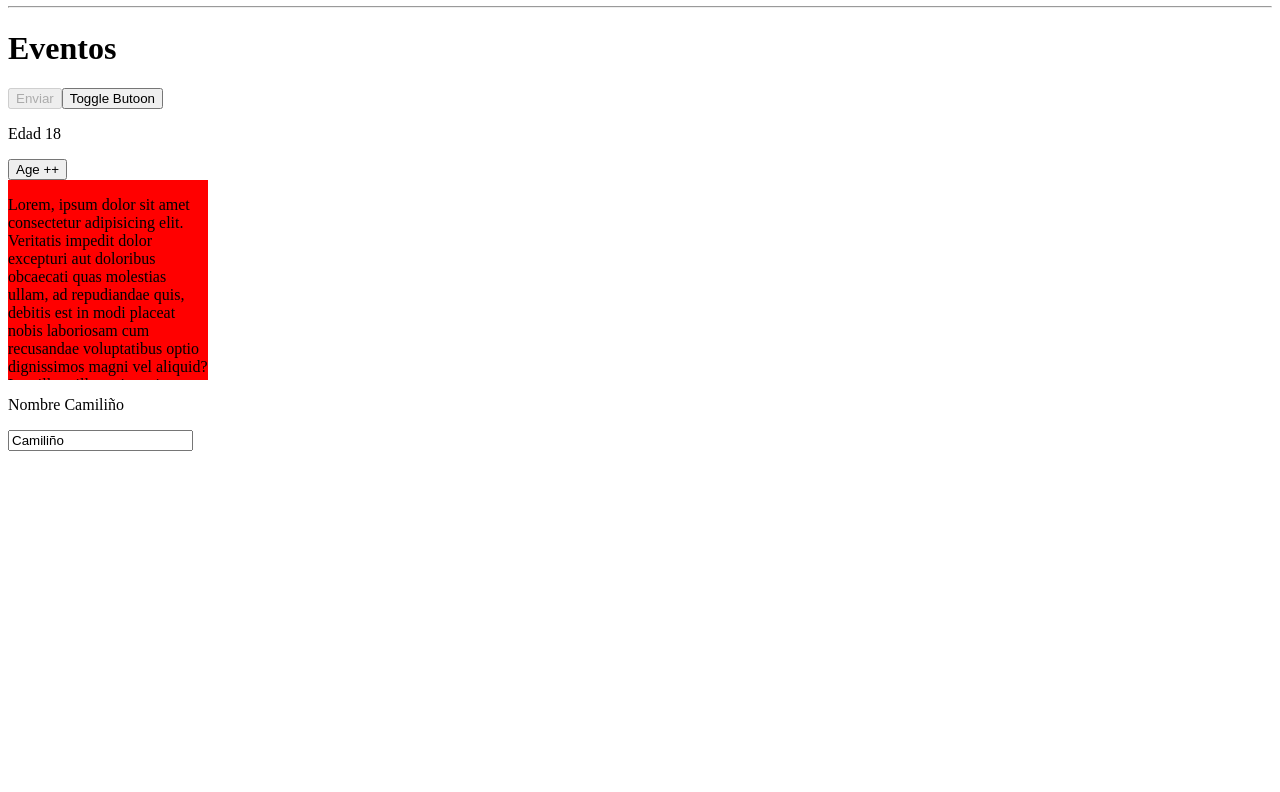
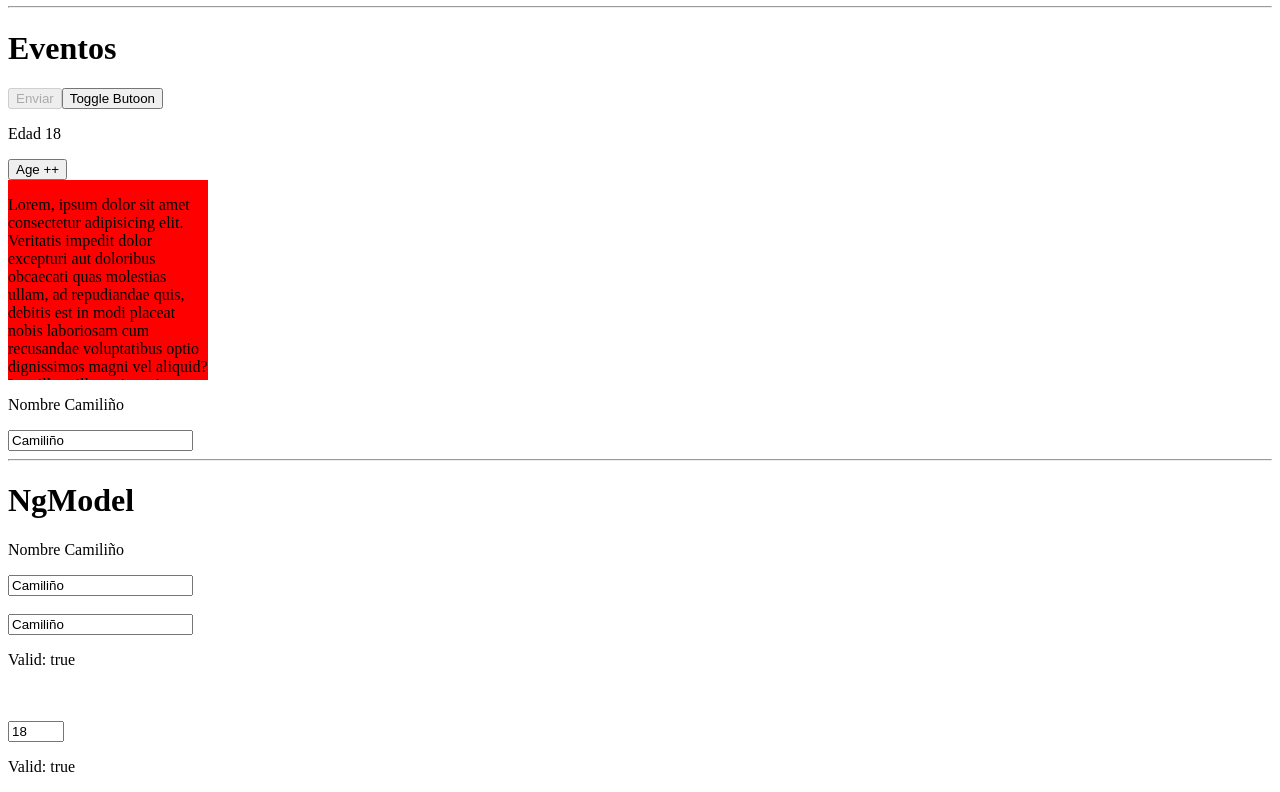
Before and after one commit to camicalle/my-store_Angular_Fundamentos-Platzi, an Angular app: page / in a window 1280 px wide. Shown: the part 762-1554 px from the top of the page. Before the commit the page ends 1221 px from the top, so only its background shows below. Built offline with nearby package versions, Linux system fonts and the light colour scheme.

Commit message:
Data [(Binding)] - NgModel - AngularForm

```diff
--- a/src/app/app.component.html
+++ b/src/app/app.component.html
@@ -14,7 +14,7 @@
 <img width="100" [src]="img" alt="" />
 <br>
 <input type="text" [placeholder]="person.name" />
-<input type="text" [value]="person.age" />
+<input type="number" [value]="person.age" />
 <img [src]="person.avatar" alt="avatar" width="100" />
 
 <hr />
@@ -33,3 +33,17 @@
 <p>Nombre {{ person.name }}</p>
 <input type="text" [value]="person.name" (keyup)="changeName($event)" />
 <br />
+<hr />
+
+<!-- Data [(Binding)] -->
+<h1>NgModel</h1>
+<p>Nombre {{ person.name }}</p>
+<input type="text" [(ngModel)]="person.name" />
+<br />
+<br />
+<input type="text" required #nameInput="ngModel" [(ngModel)]="person.name" />
+<p> Valid: {{ nameInput.valid }}</p>
+<br />
+<br />
+<input type="number" min="10" max="18" required #ageInput="ngModel" [(ngModel)]="person.age" />
+<p> Valid: {{ ageInput.valid }}</p>
--- a/src/app/app.module.ts
+++ b/src/app/app.module.ts
@@ -1,5 +1,6 @@
 import { NgModule } from '@angular/core';
 import { BrowserModule } from '@angular/platform-browser';
+import { FormsModule } from '@angular/forms';
 
 import { AppRoutingModule } from './app-routing.module';
 import { AppComponent } from './app.component';
@@ -10,7 +11,8 @@ import { AppComponent } from './app.component';
   ],
   imports: [
     BrowserModule,
-    AppRoutingModule
+    AppRoutingModule,
+    FormsModule
   ],
   providers: [],
   bootstrap: [AppComponent]
```
